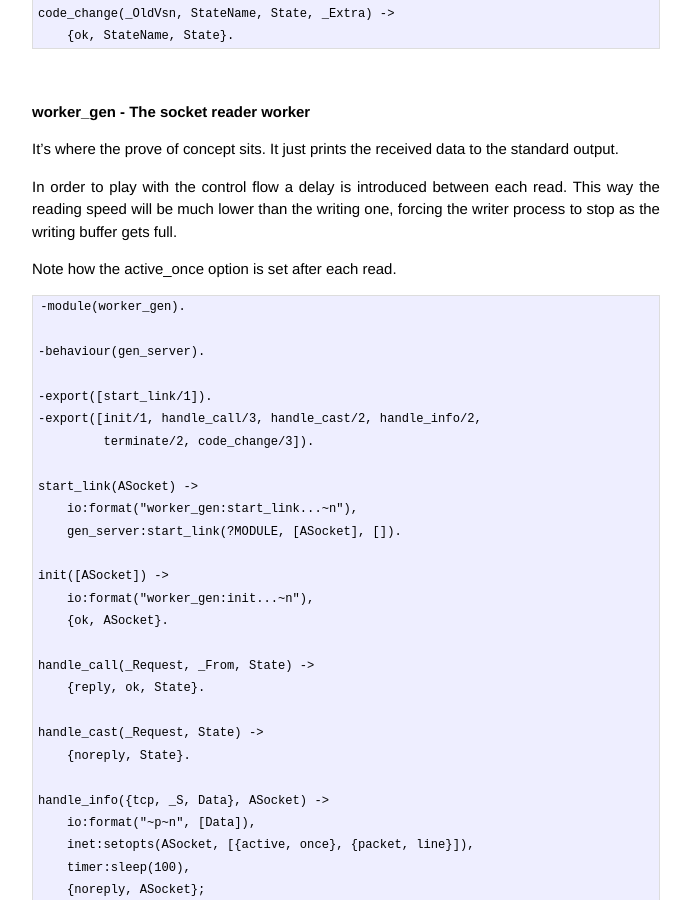
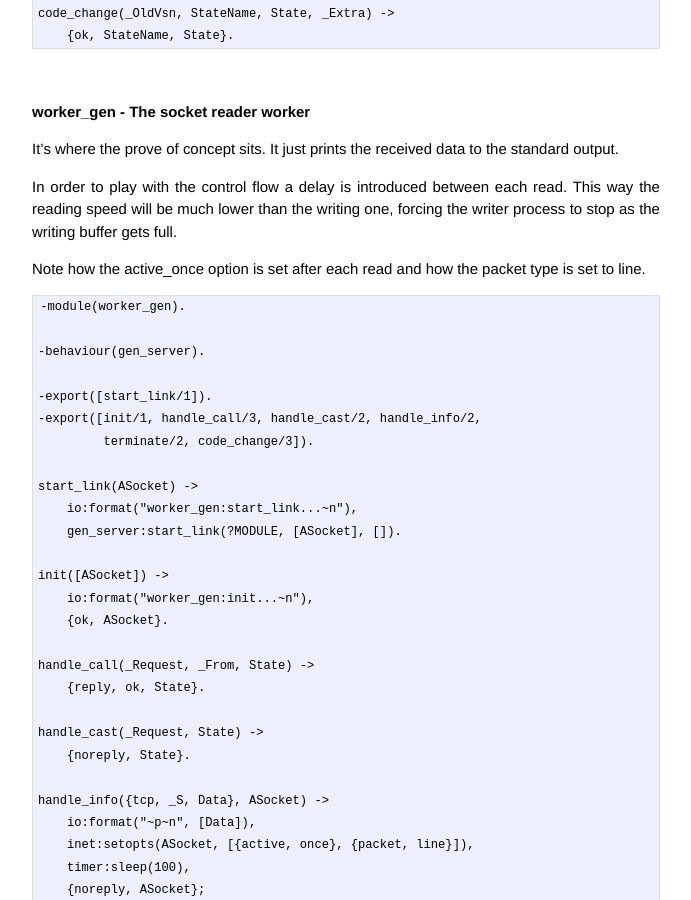
Before and after one commit to jmilet/jmilet.github.io, a Jekyll site: the page built from _posts/2015-02-14-active_once.markdown, in a window 1280 px wide and 900 px high, scrolled down 5529 px. Shown: the whole window, without its empty margins (294-985 px from the left). Built offline with Jekyll 4.4.1, drawn with Linux system fonts in a browser that asks for light colours; Markdown is read by kramdown in place of the engine named in the settings.

Commit message:
Explanation added

````diff
--- a/_posts/2015-02-14-active_once.markdown
+++ b/_posts/2015-02-14-active_once.markdown
@@ -284,7 +284,8 @@ each read. This way the reading speed will be much lower than the
 writing one, forcing the writer process to stop as the writing buffer
 gets full.
 
-Note how the active_once option is set after each read.
+Note how the active_once option is set after each read and how the
+packet type is set to line.
 
 ```Erlang
 -module(worker_gen).
````
